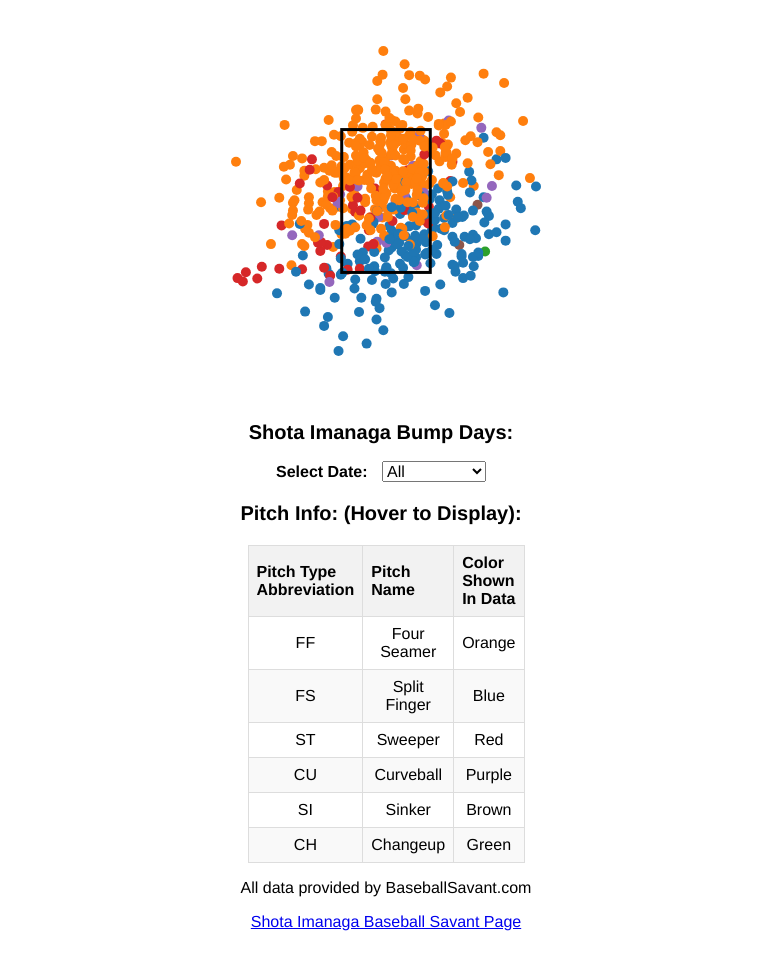
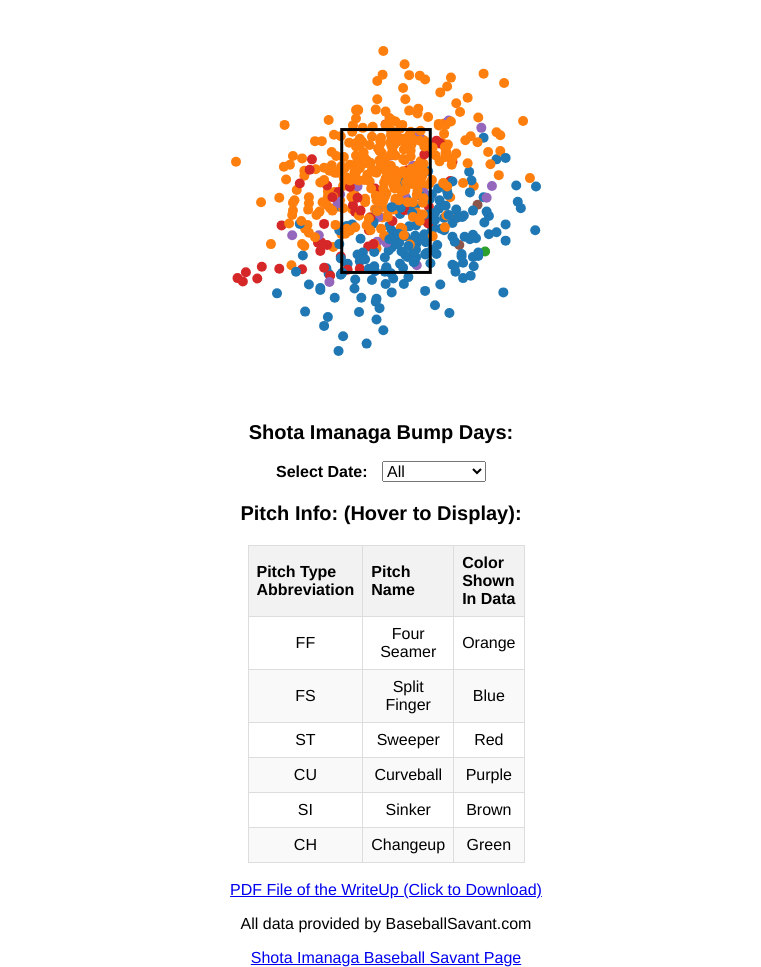
Before and after one commit to bhakin/bhakin2.github.io, a plain HTML site: page index.html in a window 1280 px wide. Shown: the part 79-1046 px from the top of the page, without its empty margins (254-1015 px from the left). Before the commit the page ends 1010 px from the top, so only its background shows below. Drawn offline with nearby package versions, Linux system fonts and the light colour scheme.

Commit message:
update writeup

```diff
--- a/index.html
+++ b/index.html
@@ -67,6 +67,9 @@
             </tr>
         </tbody>
     </table>
+    <br>
+
+    <a href="writeup.pdf">PDF File of the WriteUp (Click to Download)</a>
 
     <p>All data provided by BaseballSavant.com</p>
     <a href = "https://baseballsavant.mlb.com/savant-player/shota-imanaga-684007?stats=statcast-r-pitching-mlb">Shota Imanaga Baseball Savant Page</a>
```
Also changed, not shown: 2 other files.
